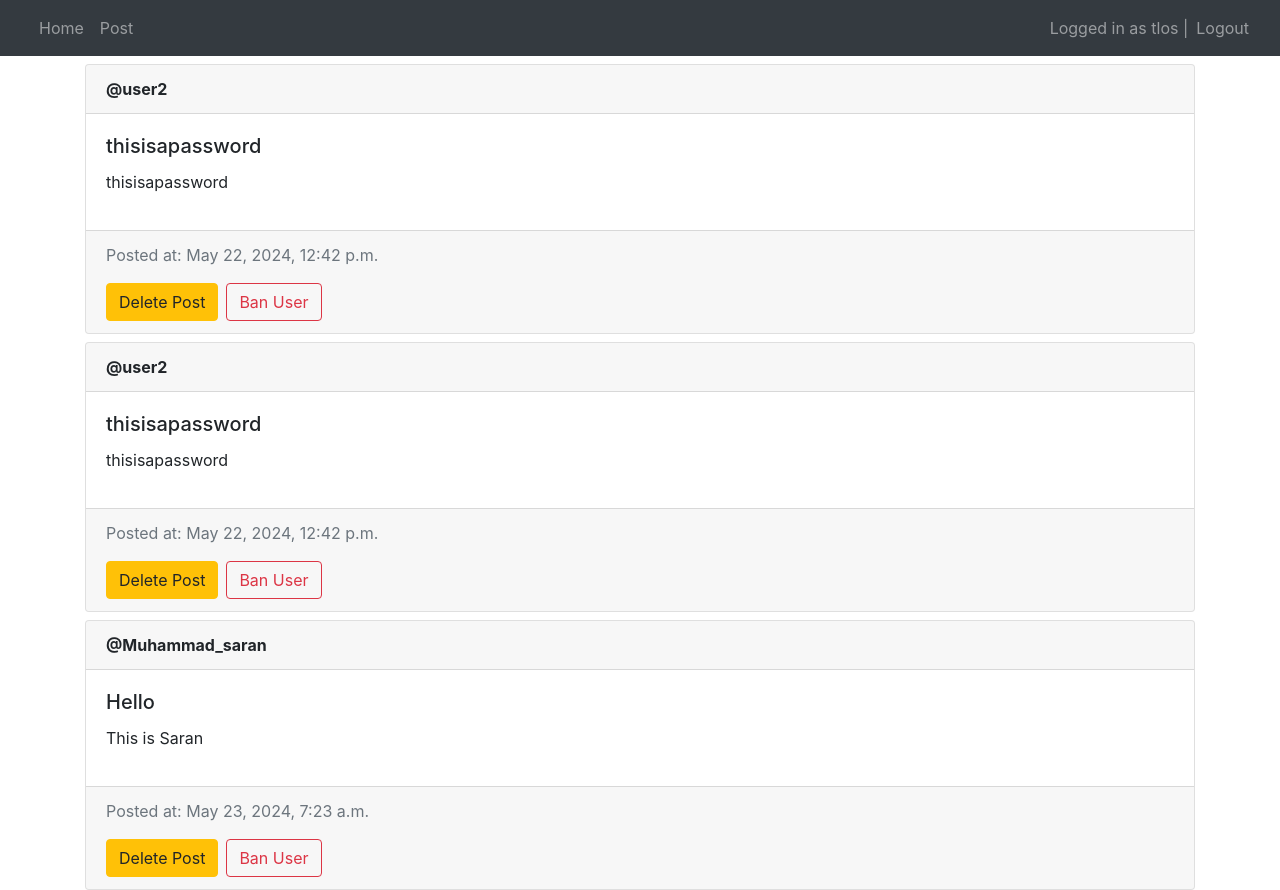
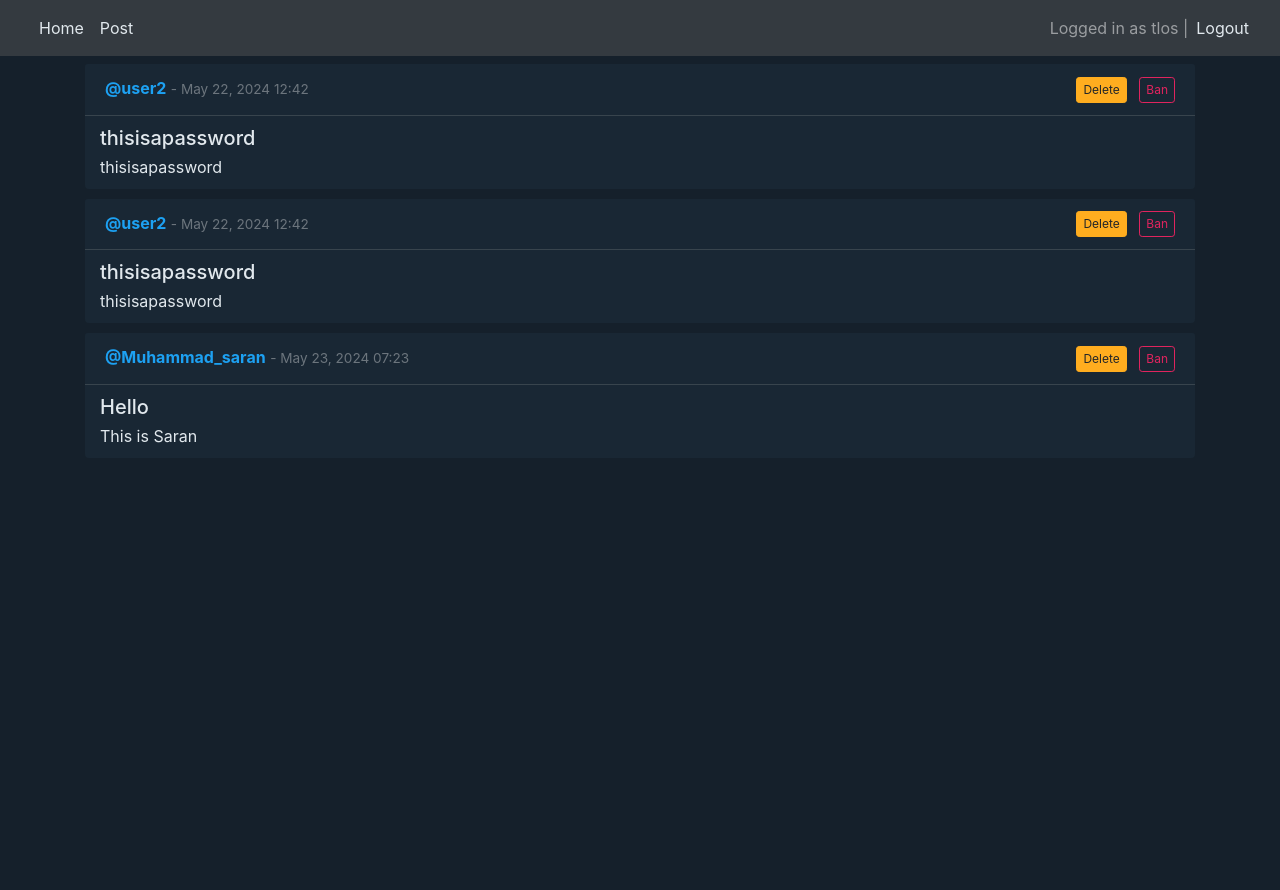
Before and after one commit to hesham-04/blogs-dj, a Django app: page / in a window 1280 px wide. After the commit the page ends 443 px from the top, so only its background shows below. Run offline with Django 5.2, Linux system fonts and the light colour scheme; a user stored in the database is signed in; data comes from the database, SQL or seed files in the repository; both versions use the stored data as it was after the commit; some libraries are stand-ins or nearby versions.

Commit message:
Added styles to homepage and base.html

```diff
--- a/main/templates/main/base.html
+++ b/main/templates/main/base.html
@@ -5,11 +5,50 @@
     <meta charset="UTF-8">
     <meta name="viewport" content="width=device-width, initial-scale=1.0">
     <link rel="stylesheet" href="{% static 'blogpost/css/bootstrap.min.css' %}">
-    <title>hBlog |
-        {% block base_title %}
-        Home
-        {% endblock %}
-    </title>
+    <title>hBlog | {% block base_title %}Home{% endblock %}</title>
+    <style>
+        body {
+            background-color: #15202b;
+            color: #e1e8ed;
+        }
+        .navbar-dark .navbar-nav .nav-link {
+            color: #e1e8ed;
+        }
+        .navbar-dark .navbar-nav .nav-link:hover {
+            color: #1DA1F2;
+        }
+        .card {
+            background-color: #192734;
+            border: none;
+            margin-bottom: 10px;
+        }
+        .card-header {
+            background-color: #192734;
+            border-bottom: 1px solid #38444d;
+        }
+        .card-body {
+            color: #e1e8ed;
+        }
+        .card-title, .card-text {
+            margin: 0;
+        }
+        .btn-warning {
+            background-color: #ffad1f;
+            border-color: #ffad1f;
+        }
+        .btn-outline-danger {
+            color: #e0245e;
+            border-color: #e0245e;
+        }
+        .btn-outline-danger:hover {
+            background-color: #e0245e;
+            color: #fff;
+        }
+        .card-footer {
+            background-color: #192734;
+            border-top: 1px solid #38444d;
+        }
+    </style>
 </head>
 <body>
     <nav class="navbar navbar-expand-lg navbar-dark bg-dark">
@@ -48,6 +87,34 @@
     </nav>
     <div class="container">
         {% block content %}
+        {% for post in posts %}
+        <div class='card mt-2'>
+            <div class='card-header d-flex justify-content-between'>
+                <div>
+                    <strong>@{{ post.author.username }}</strong>
+                    <span class="text-muted small"> - {{ post.created_at|date:"M d, Y H:i" }}</span>
+                </div>
+                <div>
+                    {% if user == post.author or perms.main.delete_post %}
+                    <form method='POST' style="display:inline;">
+                        {% csrf_token %}
+                        <button type='submit' class='btn btn-warning btn-sm' name='post_id' value="{{ post.id }}">Delete</button>
+                    </form>
+                    {% endif %}
+                    {% if user.is_staff %}
+                    <form method='POST' style="display:inline;">
+                        {% csrf_token %}
+                        <button type='submit' class='btn btn-outline-danger btn-sm ml-2' name='user_id' value="{{ post.author.id }}">Ban</button>
+                    </form>
+                    {% endif %}
+                </div>
+            </div>
+            <div class='card-body'>
+                <h5 class='card-title'>{{ post.title }}</h5>
+                <p class='card-text'>{{ post.description }}</p>
+            </div>
+        </div>
+        {% endfor %}
         {% endblock content %}
     </div>
 
--- a/main/templates/main/homepage.html
+++ b/main/templates/main/homepage.html
@@ -4,43 +4,61 @@
     Home
 {% endblock %}
 
+{% block content %}
+<style>
+.card-header strong {
+    font-weight: bold;
+    color: #1DA1F2; /* Twitter blue */
+}
 
+.card-header .text-muted {
+    font-size: 0.85em;
+}
 
+.card-body {
+    padding: 10px 15px;
+}
 
+.card-title {
+    margin-bottom: 5px;
+}
 
+.card-text {
+    margin: 0;
+}
 
-
-{% block content %}
+.btn-warning, .btn-outline-danger {
+    font-size: 0.75em;
+    padding: 0.25em 0.5em;
+}
+</style>
 
 {% for post in posts %}
 <div class='card mt-2'>
-    <div class='card-header'><strong>@{{ post.author.username }}</strong></div>
-    <div class='card-body d-flex flex-row justify-content-between'>
+    <div class='card-header d-flex justify-content-between'>
         <div>
-            <h5 class='card-title'>{{post.title}}</h5>
-                <p>{{post.description}}</p>
+            <strong>@{{ post.author.username }}</strong>
+            <span class="text-muted small"> - {{ post.created_at|date:"M d, Y H:i" }}</span>
         </div>
-    </div>
-    <div class='card-footer text-muted'>
-        <p>Posted at: {{post.created_at}}</p>
-        <div class='d-flex'>
+        <div>
             {% if user == post.author or perms.main.delete_post %}
-            <form method='POST'>
+            <form method='POST' style="display:inline;">
                 {% csrf_token %}
-                <button type='submit' class='btn btn-warning' name='post_id' value="{{post.id}}">Delete Post</button>
+                <button type='submit' class='btn btn-warning btn-sm' name='post_id' value="{{ post.id }}">Delete</button>
             </form>
             {% endif %}
             {% if user.is_staff %}
-            <form method='POST'>
+            <form method='POST' style="display:inline;">
                 {% csrf_token %}
-                <button type='submit' class='btn btn-outline-danger ml-2' name='user_id' value="{{post.author.id}}">Ban User</button>
+                <button type='submit' class='btn btn-outline-danger btn-sm ml-2' name='user_id' value="{{ post.author.id }}">Ban</button>
             </form>
             {% endif %}
         </div>
     </div>
-
-
+    <div class='card-body'>
+        <h5 class='card-title'>{{ post.title }}</h5>
+        <p class='card-text'>{{ post.description }}</p>
+    </div>
 </div>
 {% endfor %}
-
 {% endblock %}
```
Also changed, not shown: db.sqlite3.
